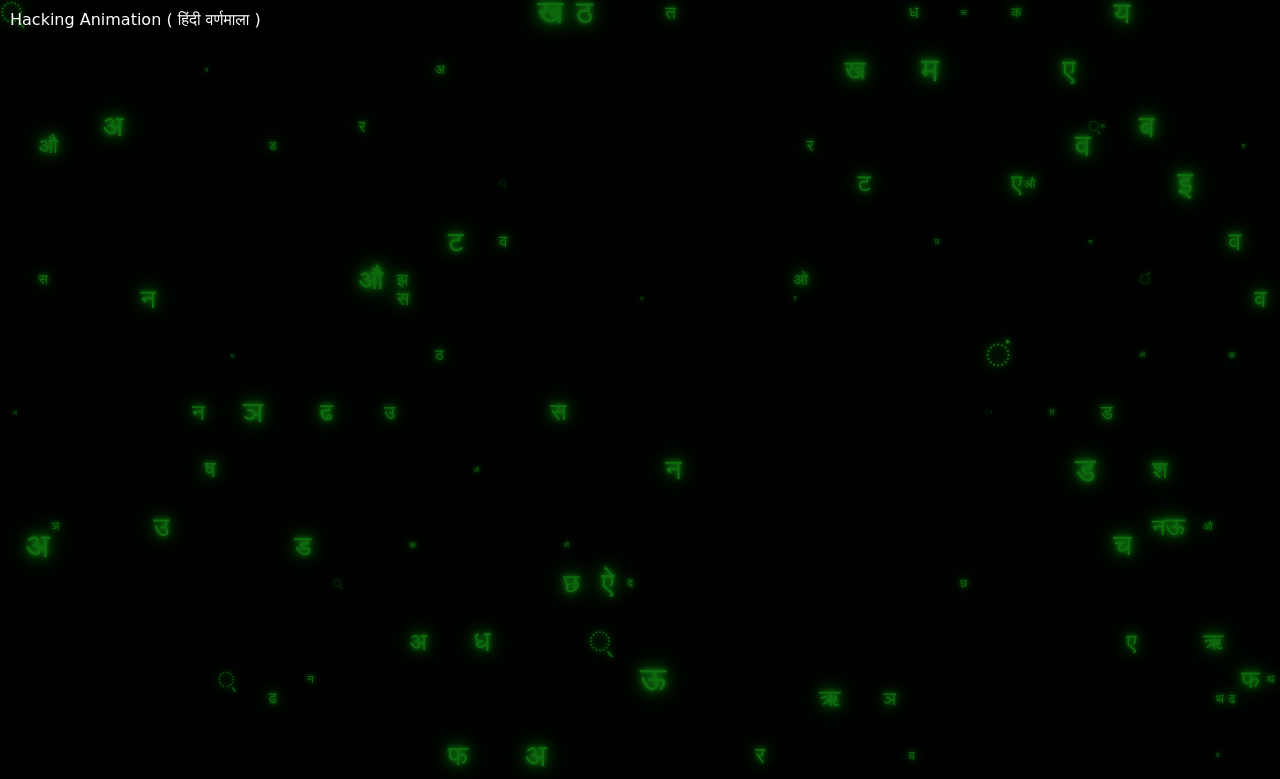
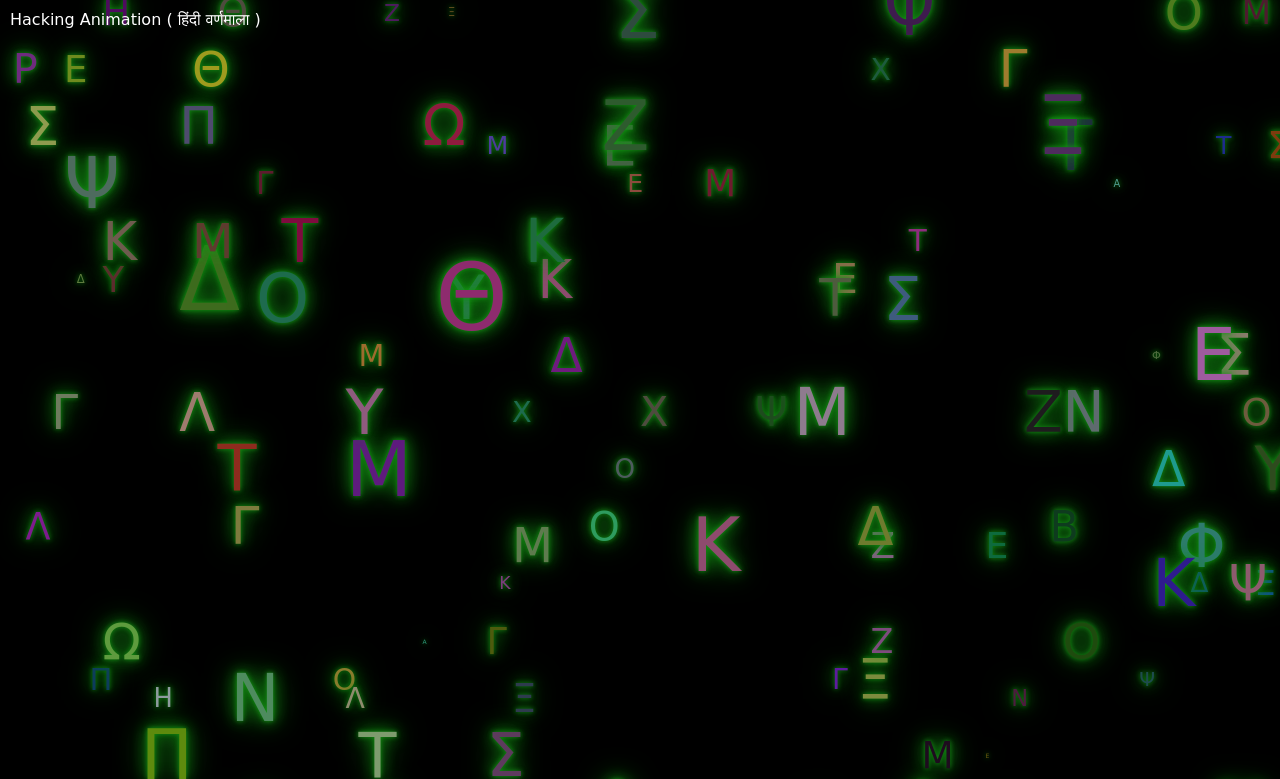
Before and after one commit to nocivescience/animate1, a plain HTML site: page index.html in a window 1280 px wide. Shown: the top 779 px of the page. Drawn offline with nearby package versions, Linux system fonts and the light colour scheme; animation ran at ten frames a second.

Commit message:
terminado

```diff
--- a/script.js
+++ b/script.js
@@ -1,7 +1,7 @@
 //genrate random letters
-function randomText(){
+function randomText() {
 
-  let text = "अआइईउऊएऐओऔअंअःऋॠकखगघङचछजझञटठडढणतथदधनपफबभमयरलवशषसहक्षत्रज्ञ";
+    let text = "αβγδεζηθικλμνξοπρστυφχψω";
 
     letter = text[Math.floor(Math.random() * text.length)];
 
@@ -11,32 +11,63 @@ function randomText(){
 
 //hacking animation
 
-function rain(){
+function rain() {
 
+    const estilo = document.createElement('style');
+    estilo.innerHTML = `
+    @keyframes animate{
+        0%{
+          transform:translateY(0) scale(1);
+        }
 
+        70%{
+          transform:translateY(200%) scale(1);
+        }
+
+         100%{
+          transform:translateY(0) scale(1);
+        }
+      }
+        position:absolute;
+        top:-10px;
+        width:100%;
+        height:100%;
+        line-height:45px;
+        text-transform:uppercase;
+        color:#${Math.round(Math.random()*9)}e${Math.round(Math.random()*9)}b${Math.round(Math.random()*9)}e;
+        text-shadow:0 0 5px #149414,
+          0 0 15px #149414,
+          0 0 30px #149414;
+        transform-origin:bottom;
+        animation: animate 4s linear forwards;
+    `;
+    document.head.appendChild(estilo);
     let e = document.createElement('div');
 
     let left = Math.floor(Math.random() * 100);
     let size = Math.random() * 1.8;
     let duration = Math.random() * 2;
 
-    e.classList.add('text');
+    // e.classList.add('text');
     e.innerText = randomText();
     document.body.appendChild(e);
 
+    //add style
+    e.style.cssText = estilo.innerHTML;
+
     e.style.left = left + '%';
-  e.style.fontSize = 0.3 + size + 'em';
-  e.style.animationDuration = 1 + duration  + 'px';
+    e.style.fontSize = Math.random()*4 + size + 'em';
+    e.style.animationDuration = 1 + duration + 'px';
 
     //remove
-  setTimeout(function(){
+    setTimeout(function () {
         document.body.removeChild(e)
-  },4050)
+    }, 4050)
 
 }
 
 
 
-setInterval(function(){
+setInterval(function () {
     rain()
-},20);
+}, 20);
--- a/style.css
+++ b/style.css
@@ -21,7 +21,7 @@ body:before{
 }
 
 
-.text{
+/* .text{
   position:absolute;
   top:-10px;
   width:100%;
@@ -34,11 +34,11 @@ body:before{
     0 0 30px #149414;
   transform-origin:bottom;
   animation: animate 4s linear forwards;
-}
+} */
 
 
 
-@keyframes animate{
+/* @keyframes animate{
 
   0%{
     transform:translateY(0) scale(1);
@@ -53,4 +53,4 @@ body:before{
   }
 
 
-}
+} */
```
Lines whose indentation alone changed are shown as unchanged.
